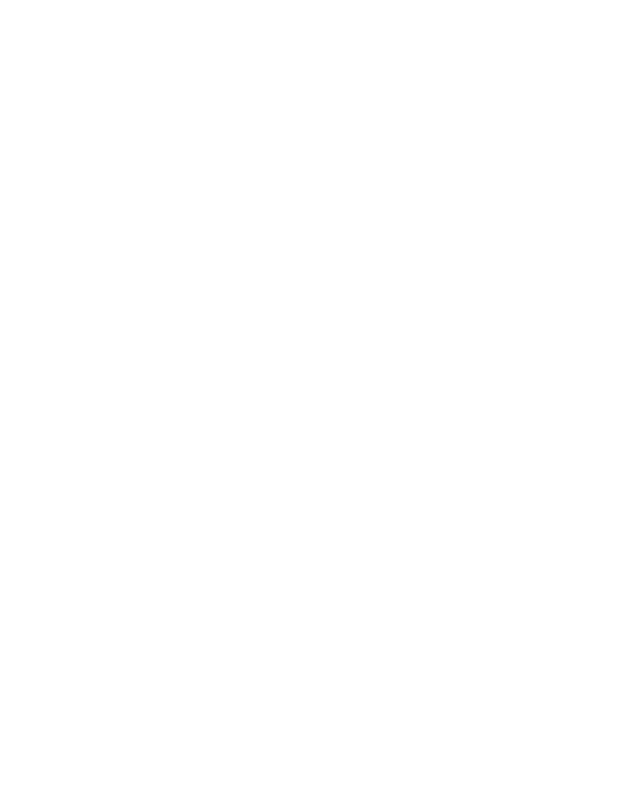
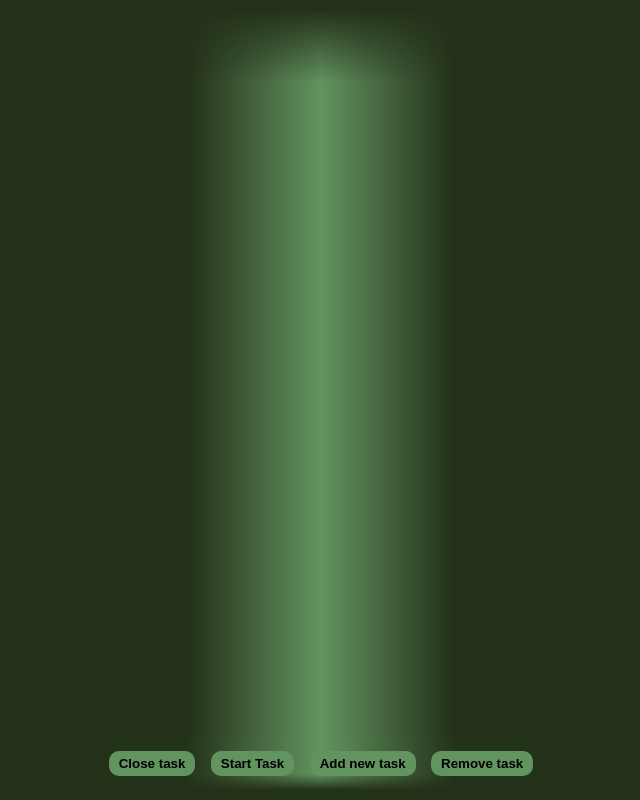
Before and after one commit to Elminio-Anton/Time-management, a plain HTML site: page index.html in a window 1280 px wide. Shown: the whole page, without its empty margins (319-959 px from the left). Drawn offline with Linux system fonts and the light colour scheme; the site is published under a folder, as on GitHub Pages, so addresses that start at the root find nothing.

Commit message:
Update index.html
1.0+dots

```diff
--- a/index.html
+++ b/index.html
@@ -1 +1 @@
-<!doctype html><html lang="en"><head><meta charset="utf-8"/><link rel="icon" href="/favicon.ico"/><meta name="viewport" content="width=device-width,initial-scale=1"/><meta name="theme-color" content="#000000"/><meta name="description" content="Web site created using create-react-app"/><link rel="apple-touch-icon" href="/logo192.png"/><link rel="manifest" href="/manifest.json"/><title>React App</title><script defer="defer" src="/static/js/main.313aa59b.js"></script><link href="/static/css/main.31dc8a9b.css" rel="stylesheet"></head><body><noscript>You need to enable JavaScript to run this app.</noscript><div id="root"></div></body></html>
+<!doctype html><html lang="en"><head><meta charset="utf-8"/><link rel="icon" href="./favicon.ico"/><meta name="viewport" content="width=device-width,initial-scale=1"/><meta name="theme-color" content="#000000"/><meta name="description" content="Web site created using create-react-app"/><link rel="apple-touch-icon" href="./logo192.png"/><link rel="manifest" href="./manifest.json"/><title>React App</title><script defer="defer" src="./static/js/main.313aa59b.js"></script><link href="./static/css/main.31dc8a9b.css" rel="stylesheet"></head><body><noscript>You need to enable JavaScript to run this app.</noscript><div id="root"></div></body></html>
```
